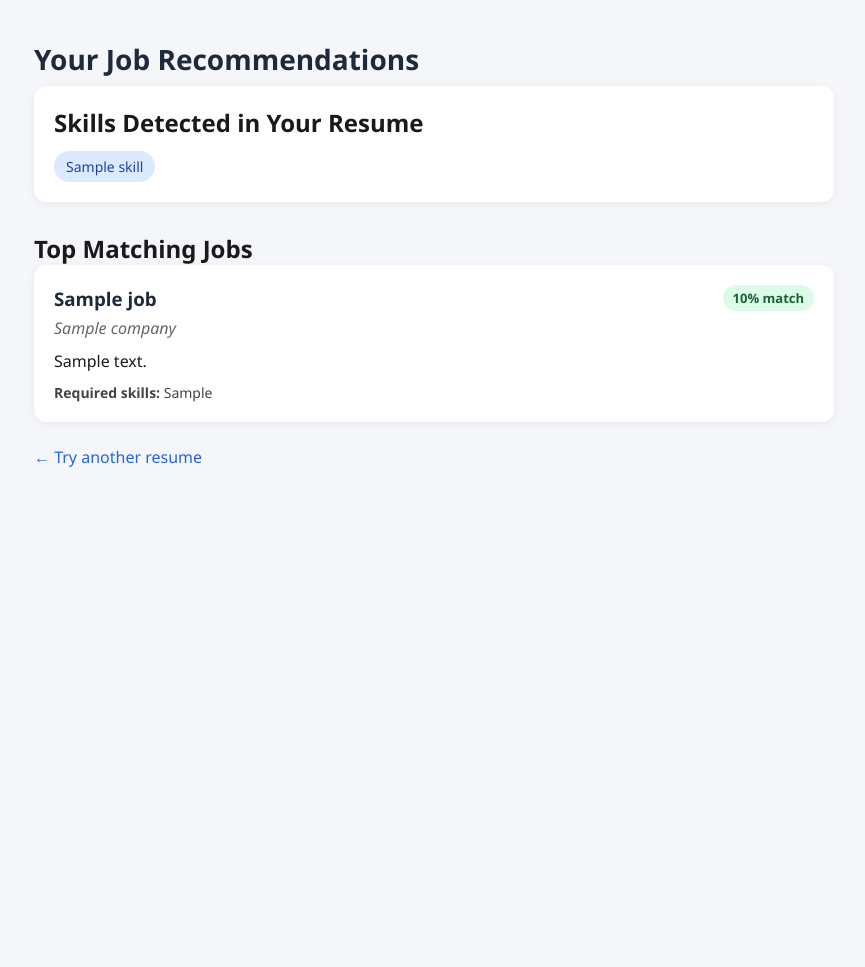
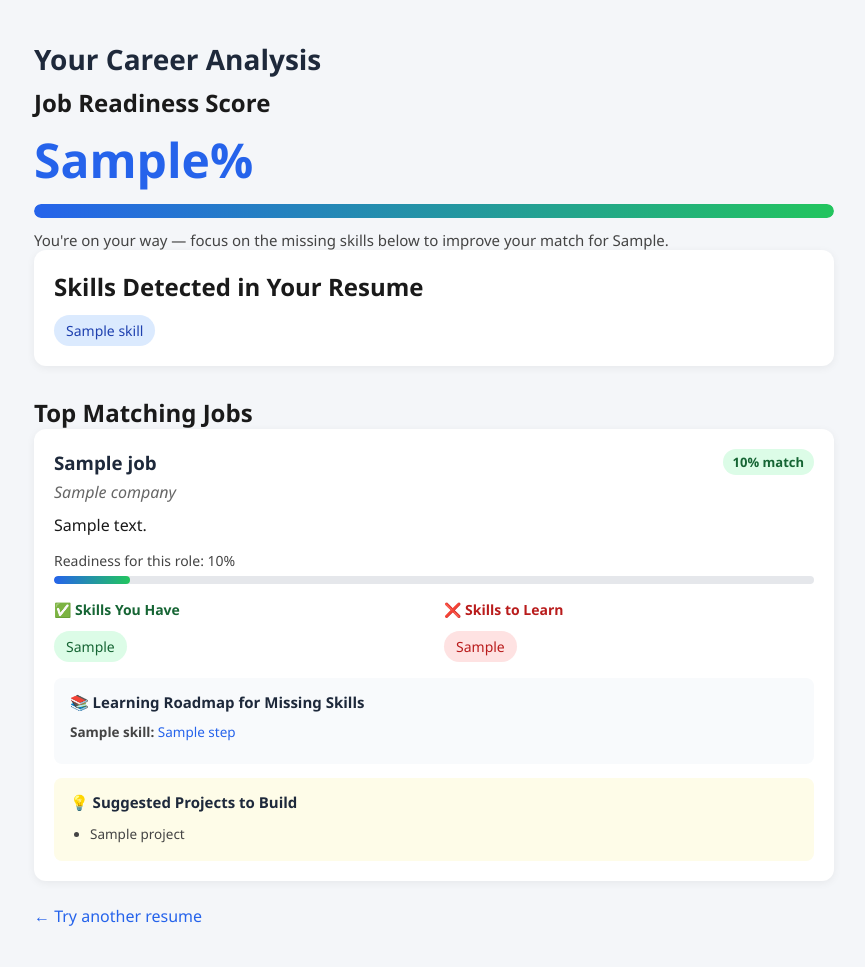
Before and after one commit to 24691A32C5/AI-Resume-Job-Recommender, a Flask app: template templates/results.html in a window 1280 px wide. Shown: the whole page, without its empty margins (206-1071 px from the left). Before the commit the page ends 467 px from the top, so only its background shows below. Run offline with Flask 3, Linux system fonts and the light colour scheme; the template is opened without the code that fills it: most values are stand-ins (such as "Sample title", 1, 10 or a date in 2020).

Commit message:
Added skill gap analysis, readiness score, project suggestions, and learning roadmap

```diff
--- a/app.py
+++ b/app.py
@@ -4,10 +4,10 @@
 
 from utils.resume_parser import parse_resume
 from model.recommender import recommend_jobs
+from model.career_data import get_project_suggestions, get_learning_roadmap
 
 app = Flask(__name__)
 
-# Folder where uploaded resumes will be temporarily stored
 UPLOAD_FOLDER = os.path.join(os.path.dirname(__file__), "uploads")
 os.makedirs(UPLOAD_FOLDER, exist_ok=True)
 app.config["UPLOAD_FOLDER"] = UPLOAD_FOLDER
@@ -53,10 +53,20 @@
 
         recommendations = recommend_jobs(skills, top_n=5)
 
+        # Attach project suggestions and learning roadmap to each job
+        for job in recommendations:
+            job["project_ideas"] = get_project_suggestions(job["job_title"])
+            job["roadmap"] = get_learning_roadmap(job["missing_skills"])
+
+        # Overall "job readiness" = readiness score of the top match
+        overall_readiness = recommendations[0]["readiness_score"] if recommendations else 0
+
         return render_template(
             "results.html",
             skills=skills,
-            recommendations=recommendations
+            recommendations=recommendations,
+            overall_readiness=overall_readiness,
+            top_job=recommendations[0]["job_title"] if recommendations else None
         )
 
     except Exception as e:
--- a/static/css/style.css
+++ b/static/css/style.css
@@ -156,3 +156,133 @@
 .back-link:hover {
     text-decoration: underline;
 }
+
+readiness-box {
+    background: #fff;
+    padding: 24px;
+    border-radius: 12px;
+    box-shadow: 0 2px 8px rgba(0,0,0,0.06);
+    margin-bottom: 30px;
+    text-align: center;
+}
+
+.readiness-score {
+    font-size: 48px;
+    font-weight: 700;
+    color: #2563eb;
+    margin: 8px 0;
+}
+
+.readiness-bar-track {
+    width: 100%;
+    height: 14px;
+    background: #e5e7eb;
+    border-radius: 10px;
+    overflow: hidden;
+    margin: 12px 0;
+}
+
+.readiness-bar-track.small {
+    height: 8px;
+    margin: 6px 0 14px 0;
+}
+
+.readiness-bar-fill {
+    height: 100%;
+    background: linear-gradient(90deg, #2563eb, #22c55e);
+    border-radius: 10px;
+    transition: width 0.3s ease;
+}
+
+.readiness-label {
+    color: #444;
+    font-size: 15px;
+    margin-top: 8px;
+}
+
+.readiness-mini {
+    margin: 14px 0;
+    font-size: 14px;
+    color: #444;
+}
+
+.skill-gap-section {
+    display: flex;
+    gap: 20px;
+    margin: 16px 0;
+    flex-wrap: wrap;
+}
+
+.skill-gap-column {
+    flex: 1;
+    min-width: 200px;
+}
+
+.skill-gap-label {
+    font-size: 14px;
+    font-weight: 600;
+    margin-bottom: 8px;
+}
+
+.matched-label {
+    color: #166534;
+}
+
+.missing-label {
+    color: #b91c1c;
+}
+
+.matched-tag {
+    background: #dcfce7;
+    color: #166534;
+}
+
+.missing-tag {
+    background: #fee2e2;
+    color: #b91c1c;
+}
+
+.no-skills {
+    font-size: 13px;
+    color: #888;
+    font-style: italic;
+}
+
+.roadmap-section {
+    background: #f8fafc;
+    border-radius: 8px;
+    padding: 14px 16px;
+    margin: 14px 0;
+}
+
+.section-label {
+    font-weight: 600;
+    color: #1e293b;
+    margin-bottom: 10px;
+    font-size: 15px;
+}
+
+.roadmap-item {
+    font-size: 13.5px;
+    color: #444;
+    margin-bottom: 8px;
+    line-height: 1.5;
+}
+
+.roadmap-steps {
+    color: #2563eb;
+}
+
+.projects-section {
+    background: #fefce8;
+    border-radius: 8px;
+    padding: 14px 16px;
+    margin-top: 14px;
+}
+
+.project-list {
+    margin: 8px 0 0 20px;
+    font-size: 13.5px;
+    color: #444;
+    line-height: 1.8;
+}
--- a/templates/results.html
+++ b/templates/results.html
@@ -7,7 +7,24 @@
 </head>
 <body>
     <div class="container">
-        <h1>Your Job Recommendations</h1>
+        <h1>Your Career Analysis</h1>
+
+        <div class="readiness-box">
+            <h2>Job Readiness Score</h2>
+            <div class="readiness-score">{{ overall_readiness }}%</div>
+            <div class="readiness-bar-track">
+                <div class="readiness-bar-fill" style="width: {{ overall_readiness }}%;"></div>
+            </div>
+            <p class="readiness-label">
+                {% if overall_readiness >= 75 %}
+                    Great fit! You're close to job-ready for {{ top_job }}.
+                {% elif overall_readiness >= 50 %}
+                    Good foundation — a few more skills will make you a strong candidate for {{ top_job }}.
+                {% else %}
+                    You're on your way — focus on the missing skills below to improve your match for {{ top_job }}.
+                {% endif %}
+            </p>
+        </div>
 
         <div class="skills-box">
             <h2>Skills Detected in Your Resume</h2>
@@ -28,7 +45,57 @@
                     </div>
                     <p class="company">{{ job.company }}</p>
                     <p class="description">{{ job.description }}</p>
-                    <p class="required-skills"><strong>Required skills:</strong> {{ job.required_skills }}</p>
+
+                    <div class="readiness-mini">
+                        <span>Readiness for this role: {{ job.readiness_score }}%</span>
+                        <div class="readiness-bar-track small">
+                            <div class="readiness-bar-fill" style="width: {{ job.readiness_score }}%;"></div>
+                        </div>
+                    </div>
+
+                    <div class="skill-gap-section">
+                        <div class="skill-gap-column">
+                            <p class="skill-gap-label matched-label">✅ Skills You Have</p>
+                            <div class="skills-list">
+                                {% for s in job.matched_skills %}
+                                    <span class="skill-tag matched-tag">{{ s }}</span>
+                                {% else %}
+                                    <span class="no-skills">None matched</span>
+                                {% endfor %}
+                            </div>
+                        </div>
+                        <div class="skill-gap-column">
+                            <p class="skill-gap-label missing-label">❌ Skills to Learn</p>
+                            <div class="skills-list">
+                                {% for s in job.missing_skills %}
+                                    <span class="skill-tag missing-tag">{{ s }}</span>
+                                {% else %}
+                                    <span class="no-skills">None — you meet all requirements!</span>
+                                {% endfor %}
+                            </div>
+                        </div>
+                    </div>
+
+                    {% if job.roadmap %}
+                    <div class="roadmap-section">
+                        <p class="section-label">📚 Learning Roadmap for Missing Skills</p>
+                        {% for skill, steps in job.roadmap.items() %}
+                            <div class="roadmap-item">
+                                <strong>{{ skill }}:</strong>
+                                <span class="roadmap-steps">{{ steps | join(' → ') }}</span>
+                            </div>
+                        {% endfor %}
+                    </div>
+                    {% endif %}
+
+                    <div class="projects-section">
+                        <p class="section-label">💡 Suggested Projects to Build</p>
+                        <ul class="project-list">
+                            {% for project in job.project_ideas %}
+                                <li>{{ project }}</li>
+                            {% endfor %}
+                        </ul>
+                    </div>
                 </div>
             {% endfor %}
         </div>
```
Also changed, not shown: model/career_data.py (added, +124 -0 lines), model/recommender.py (+22 -19 lines).
